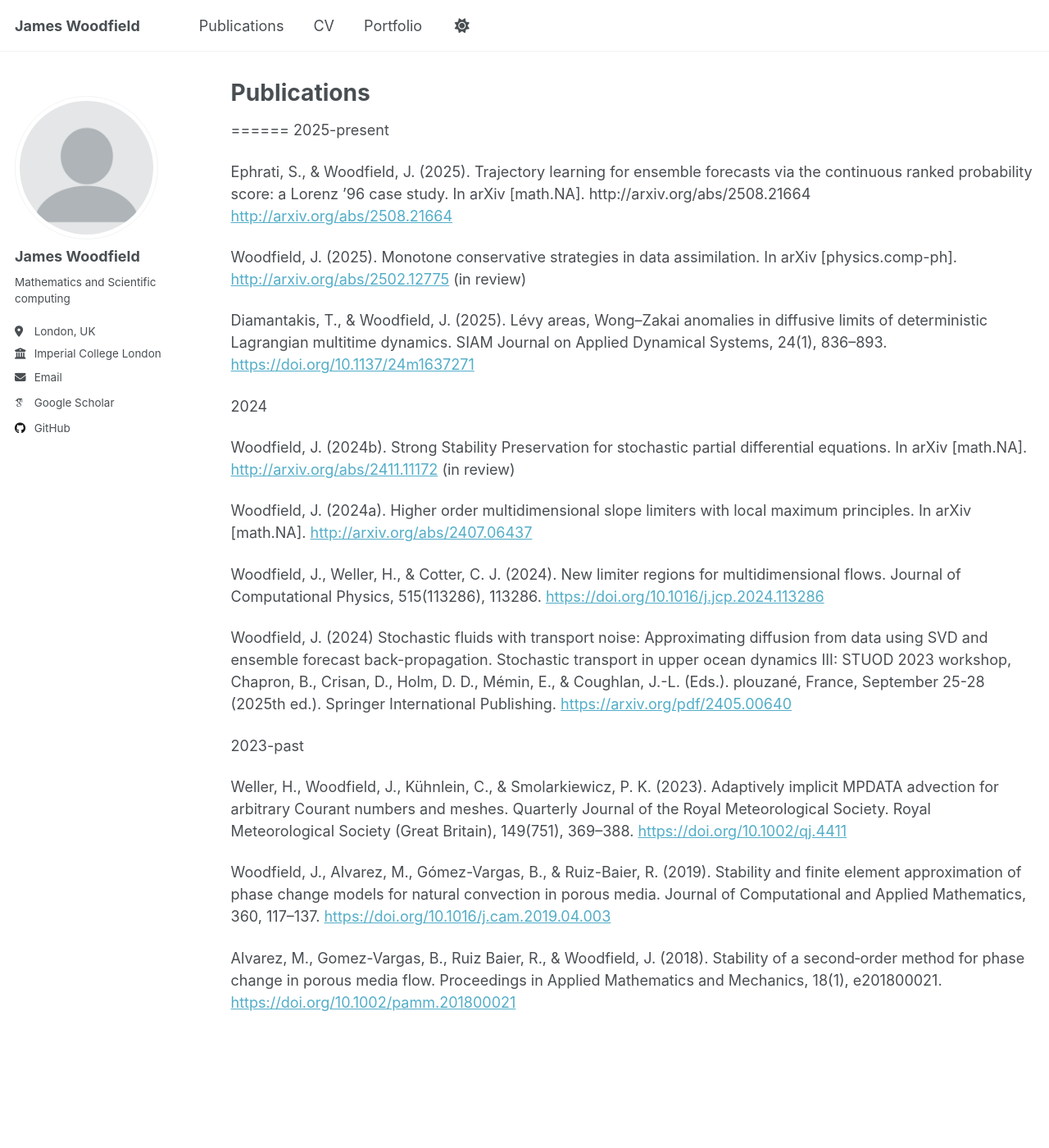
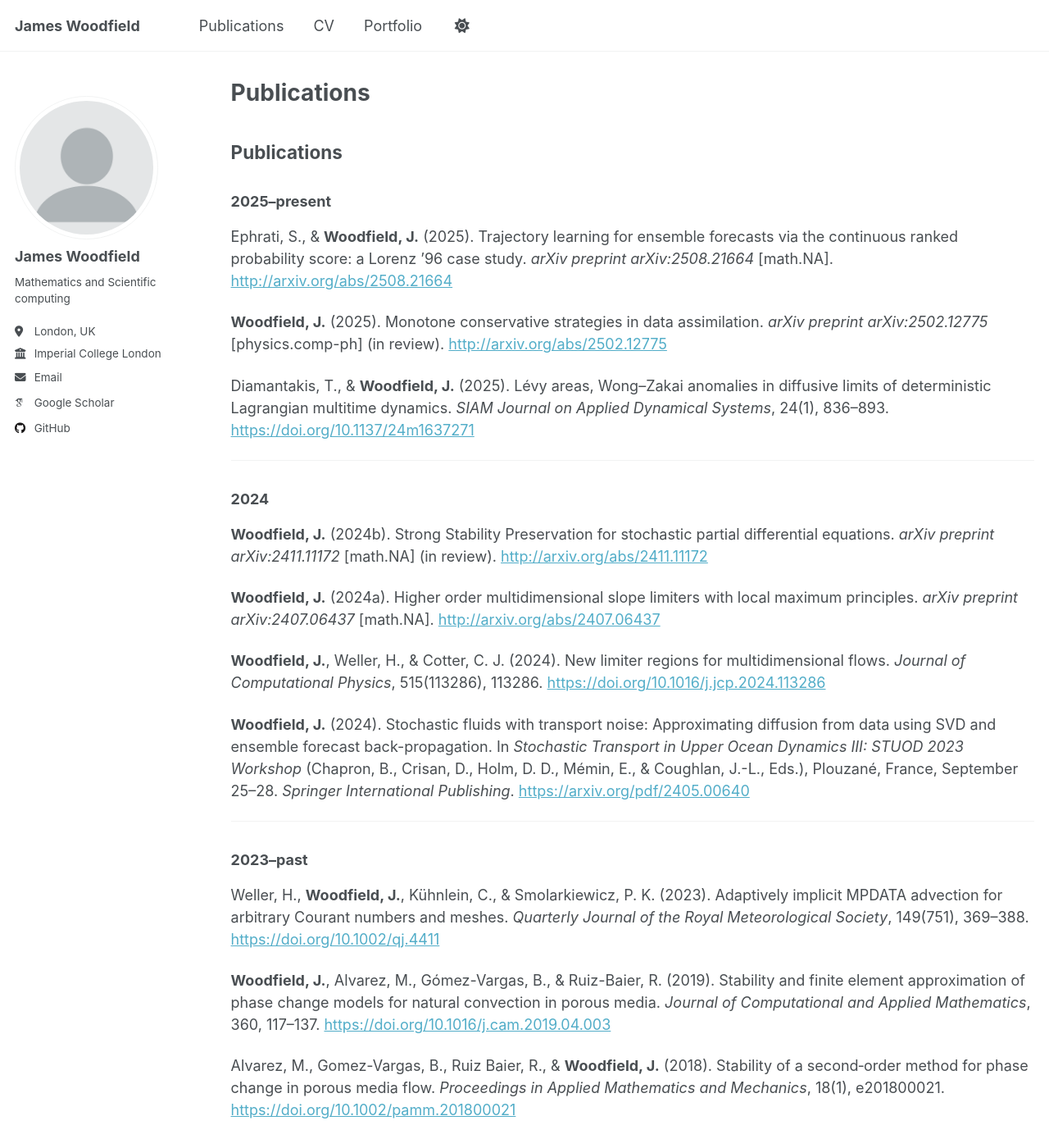
Before and after one commit to jameswoodfield/jameswoodfield.github.io, a Jekyll site: the page built from _pages/Publications.md, in a window 1280 px wide and 1400 px high. Shown: the whole window at 82% size. Built offline with Jekyll 4.4.1, drawn with Linux system fonts in a browser that asks for light colours; some web fonts are replaced; a script that is not in the unit is left out.

Commit message:
Update publications and portfolio content
Reformatted and updated the Publications page with clearer sections and recent entries. Corrected GitHub username in _config.yml. Updated portfolio items 1 and 2 to remove placeholder text, and expanded portfolio item 10 with detailed description and publication reference.

```diff
--- a/_config.yml
+++ b/_config.yml
@@ -47,7 +47,7 @@ author:
   bitbucket        : # Username - Update with your username on the site
   codepen          : # Username
   dribbble         : # Username
-  github           : "academicpages"
+  github           : "james14641"
   kaggle           : # Username
   stackoverflow    : # User number or user number and name (i.e., use "1" or "1/jeff-atwood")
 
--- a/_pages/Publications.md
+++ b/_pages/Publications.md
@@ -8,35 +8,34 @@ redirect_from:
 ---
 
 {% include base_path %}
+## Publications
 
+### 2025–present
 
-======
-2025-present
+Ephrati, S., & **Woodfield, J.** (2025). Trajectory learning for ensemble forecasts via the continuous ranked probability score: a Lorenz ’96 case study. *arXiv preprint arXiv:2508.21664* [math.NA]. [http://arxiv.org/abs/2508.21664](http://arxiv.org/abs/2508.21664)
 
-Ephrati, S., & Woodfield, J. (2025). Trajectory learning for ensemble forecasts via the continuous ranked probability score: a Lorenz ’96 case study. In arXiv [math.NA]. http://arxiv.org/abs/2508.21664
-[http://arxiv.org/abs/2508.21664](http://arxiv.org/abs/2508.21664)
+**Woodfield, J.** (2025). Monotone conservative strategies in data assimilation. *arXiv preprint arXiv:2502.12775* [physics.comp-ph] (in review). [http://arxiv.org/abs/2502.12775](http://arxiv.org/abs/2502.12775)
 
-Woodfield, J. (2025). Monotone conservative strategies in data assimilation. In arXiv [physics.comp-ph]. [http://arxiv.org/abs/2502.12775](http://arxiv.org/abs/2502.12775) (in review)
+Diamantakis, T., & **Woodfield, J.** (2025). Lévy areas, Wong–Zakai anomalies in diffusive limits of deterministic Lagrangian multitime dynamics. *SIAM Journal on Applied Dynamical Systems*, 24(1), 836–893. [https://doi.org/10.1137/24m1637271](https://doi.org/10.1137/24m1637271)
 
-Diamantakis, T., & Woodfield, J. (2025). Lévy areas, Wong–Zakai anomalies in diffusive limits of deterministic Lagrangian multitime dynamics. SIAM Journal on Applied Dynamical Systems, 24(1), 836–893. [https://doi.org/10.1137/24m1637271](https://doi.org/10.1137/24m1637271)
+---
 
-2024
+### 2024
 
+**Woodfield, J.** (2024b). Strong Stability Preservation for stochastic partial differential equations. *arXiv preprint arXiv:2411.11172* [math.NA] (in review). [http://arxiv.org/abs/2411.11172](http://arxiv.org/abs/2411.11172)
 
-Woodfield, J. (2024b). Strong Stability Preservation for stochastic partial differential equations. In arXiv [math.NA]. [http://arxiv.org/abs/2411.11172](http://arxiv.org/abs/2411.11172) (in review)
+**Woodfield, J.** (2024a). Higher order multidimensional slope limiters with local maximum principles. *arXiv preprint arXiv:2407.06437* [math.NA]. [http://arxiv.org/abs/2407.06437](http://arxiv.org/abs/2407.06437)
 
+**Woodfield, J.**, Weller, H., & Cotter, C. J. (2024). New limiter regions for multidimensional flows. *Journal of Computational Physics*, 515(113286), 113286. [https://doi.org/10.1016/j.jcp.2024.113286](https://doi.org/10.1016/j.jcp.2024.113286)
 
-Woodfield, J. (2024a). Higher order multidimensional slope limiters with local maximum principles. In arXiv [math.NA]. [http://arxiv.org/abs/2407.06437](http://arxiv.org/abs/2407.06437)
+**Woodfield, J.** (2024). Stochastic fluids with transport noise: Approximating diffusion from data using SVD and ensemble forecast back-propagation. In *Stochastic Transport in Upper Ocean Dynamics III: STUOD 2023 Workshop* (Chapron, B., Crisan, D., Holm, D. D., Mémin, E., & Coughlan, J.-L., Eds.), Plouzané, France, September 25–28. *Springer International Publishing*. [https://arxiv.org/pdf/2405.00640](https://arxiv.org/pdf/2405.00640)
 
-Woodfield, J., Weller, H., & Cotter, C. J. (2024). New limiter regions for multidimensional flows. Journal of Computational Physics, 515(113286), 113286. [https://doi.org/10.1016/j.jcp.2024.113286](https://doi.org/10.1016/j.jcp.2024.113286)
+---
 
+### 2023–past
 
-Woodfield, J. (2024) Stochastic fluids with transport noise: Approximating diffusion from data using SVD and ensemble forecast back-propagation. Stochastic transport in upper ocean dynamics III: STUOD 2023 workshop, Chapron, B., Crisan, D., Holm, D. D., Mémin, E., & Coughlan, J.-L. (Eds.). plouzané, France, September 25-28 (2025th ed.). Springer International Publishing. [https://arxiv.org/pdf/2405.00640](https://arxiv.org/pdf/2405.00640)
+Weller, H., **Woodfield, J.**, Kühnlein, C., & Smolarkiewicz, P. K. (2023). Adaptively implicit MPDATA advection for arbitrary Courant numbers and meshes. *Quarterly Journal of the Royal Meteorological Society*, 149(751), 369–388. [https://doi.org/10.1002/qj.4411](https://doi.org/10.1002/qj.4411)
 
-2023-past
+**Woodfield, J.**, Alvarez, M., Gómez-Vargas, B., & Ruiz-Baier, R. (2019). Stability and finite element approximation of phase change models for natural convection in porous media. *Journal of Computational and Applied Mathematics*, 360, 117–137. [https://doi.org/10.1016/j.cam.2019.04.003](https://doi.org/10.1016/j.cam.2019.04.003)
 
-Weller, H., Woodfield, J., Kühnlein, C., & Smolarkiewicz, P. K. (2023). Adaptively implicit MPDATA advection for arbitrary Courant numbers and meshes. Quarterly Journal of the Royal Meteorological Society. Royal Meteorological Society (Great Britain), 149(751), 369–388. [https://doi.org/10.1002/qj.4411](https://doi.org/10.1002/qj.4411)
-
-Woodfield, J., Alvarez, M., Gómez-Vargas, B., & Ruiz-Baier, R. (2019). Stability and finite element approximation of phase change models for natural convection in porous media. Journal of Computational and Applied Mathematics, 360, 117–137. [https://doi.org/10.1016/j.cam.2019.04.003](https://doi.org/10.1016/j.cam.2019.04.003)
-
-Alvarez, M., Gomez-Vargas, B., Ruiz Baier, R., & Woodfield, J. (2018). Stability of a second‐order method for phase change in porous media flow. Proceedings in Applied Mathematics and Mechanics, 18(1), e201800021. [https://doi.org/10.1002/pamm.201800021](https://doi.org/10.1002/pamm.201800021)
+Alvarez, M., Gomez-Vargas, B., Ruiz Baier, R., & **Woodfield, J.** (2018). Stability of a second‐order method for phase change in porous media flow. *Proceedings in Applied Mathematics and Mechanics*, 18(1), e201800021. [https://doi.org/10.1002/pamm.201800021](https://doi.org/10.1002/pamm.201800021)
```
Also changed, not shown: _portfolio/portfolio-1.md (+0 -1 lines), _portfolio/portfolio-10.md (+37 -2 lines), _portfolio/portfolio-2.md (+0 -1 lines).
